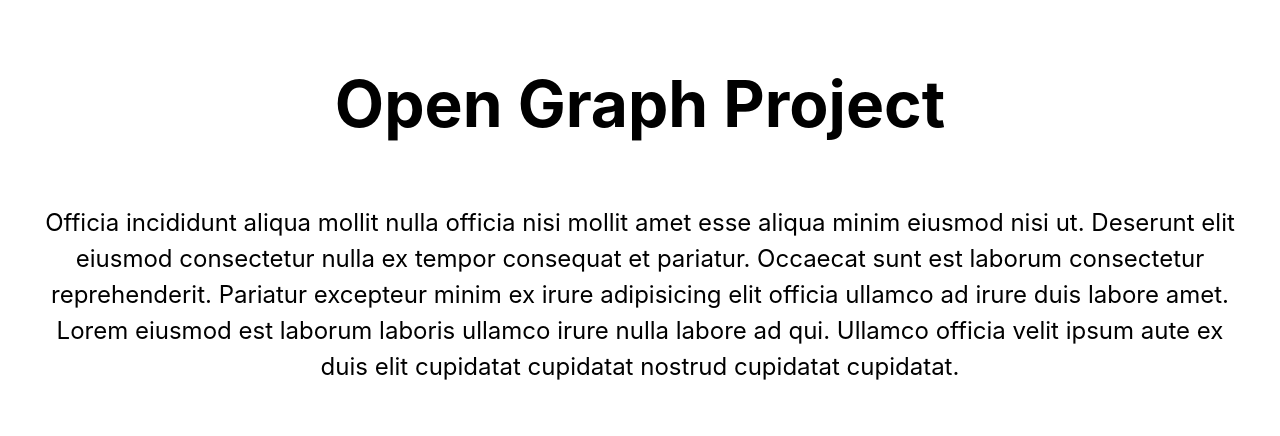
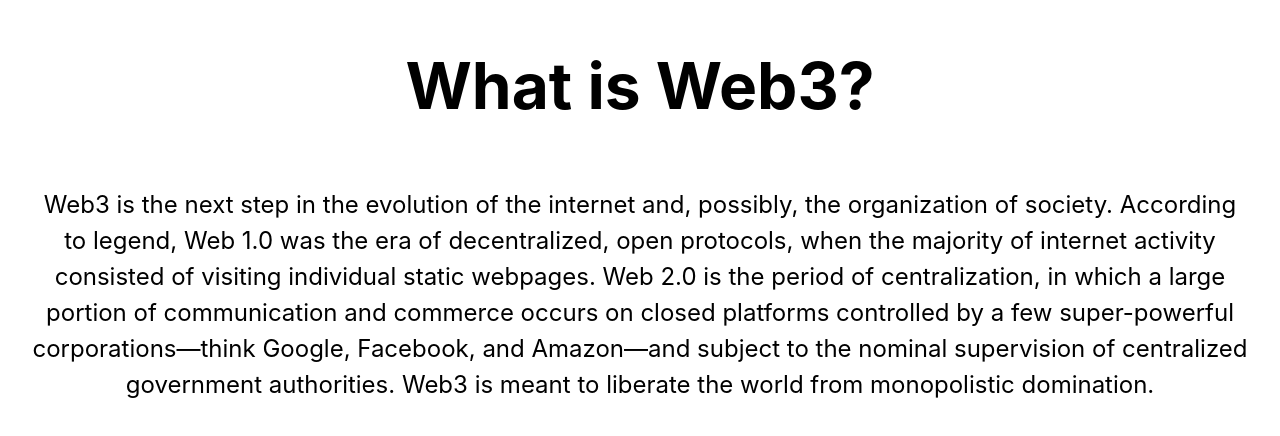
Before and after one commit to ugwutotheeshoes/open-graph-app, a Next.js app: page / in a window 1280 px wide. Shown: the part 142-578 px from the top of the page. Built offline with nearby package versions, Linux system fonts and the light colour scheme.

Commit message:
Update index.js

```diff
--- a/pages/index.js
+++ b/pages/index.js
@@ -1,22 +1,23 @@
-import Head from 'next/head'
-import styles from '../styles/Home.module.css'
+import Head from "next/head";
+import styles from "../styles/Home.module.css";
 
 export default function Home() {
   const meta = {
     title: "My Open Graph Project",
-    description: " Officia incididunt aliqua mollit nulla officia nisi mollit amet esse aliqua minim eiusmod nisi ut.",
-    imageUrl: "https://res.cloudinary.com/ugwutotheeshoes/image/upload/v1647525808/protocolo-open-graph_cqwxrx.jpg",
-    type: 'article',
+    description:
+      "Web3 is the next step in the evolution of the internet and, possibly, the organization of society. According to legend, Web 1.0 was the era of decentralized, open protocols, when the majority of internet activity consisted of visiting individual static webpages.",
+    imageUrl:
+      "https://res.cloudinary.com/ugwutotheeshoes/image/upload/v1647602558/web3_ij4ayw.webp",
+    type: "article",
     twitterHandle: "https://twitter.com/ugwutotheeshoes",
-    date: '17/03/2022',
+    date: "17/03/2022",
   };
   return (
     <div className={styles.container}>
       <Head>
         <title>Create Next App</title>
-        <meta name="description" content="Generated by create next app" />
         <meta property="og:type" content={meta.type} />
-        <meta property="og:site_name" content="Emmanuel Ugwu" />
+        <meta property="og:site_name" content="Open Graph Project" />
         <meta property="og:description" content={meta.description} />
         <meta property="og:title" content={meta.title} />
         <meta property="og:image" content={meta.imageUrl} />
@@ -31,14 +32,21 @@
       </Head>
 
       <main className={styles.main}>
-        <h1 className={styles.title}>
-          Open Graph Project
-        </h1>
+        <h1 className={styles.title}>What is Web3?</h1>
 
         <p className={styles.description}>
-          Officia incididunt aliqua mollit nulla officia nisi mollit amet esse aliqua minim eiusmod nisi ut. Deserunt elit eiusmod consectetur nulla ex tempor consequat et pariatur. Occaecat sunt est laborum consectetur reprehenderit. Pariatur excepteur minim ex irure adipisicing elit officia ullamco ad irure duis labore amet. Lorem eiusmod est laborum laboris ullamco irure nulla labore ad qui. Ullamco officia velit ipsum aute ex duis elit cupidatat cupidatat nostrud cupidatat cupidatat.
+          Web3 is the next step in the evolution of the internet and, possibly,
+          the organization of society. According to legend, Web 1.0 was the era
+          of decentralized, open protocols, when the majority of internet
+          activity consisted of visiting individual static webpages. Web 2.0 is
+          the period of centralization, in which a large portion of
+          communication and commerce occurs on closed platforms controlled by a
+          few super-powerful corporations—think Google, Facebook, and Amazon—and
+          subject to the nominal supervision of centralized government
+          authorities. Web3 is meant to liberate the world from monopolistic
+          domination.
         </p>
       </main>
     </div>
-  )
+  );
 }
```
